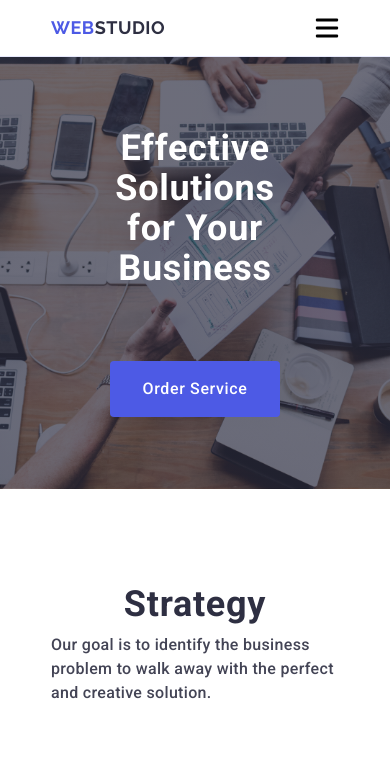
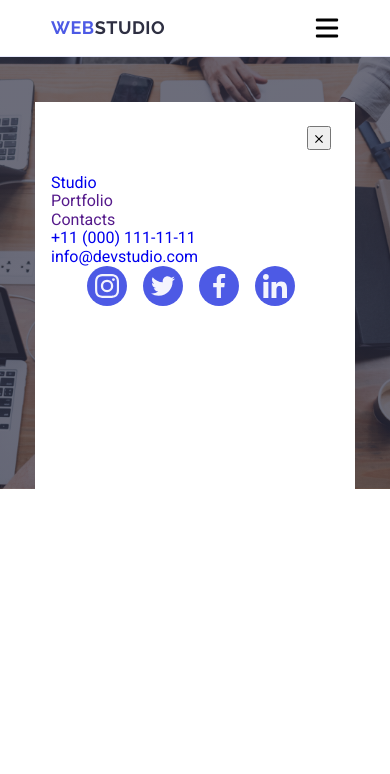
Before and after one commit to Nikel-Stanislav/goit-markup-hw-06, a plain HTML site: page index.html in a window 390 px wide. Shown: the top 774 px of the page. Drawn offline with nearby package versions, Linux system fonts and the light colour scheme.

Commit message:
mobile-menu

```diff
--- a/css/styles.css
+++ b/css/styles.css
@@ -693,8 +693,10 @@ img {
 }
 
 .modal {
-  width: 408px;
-  min-height: 584px;
+  /* width: 408px;
+  min-height: 584px; */ /*6 work*/
+  width: 288px;
+  min-height: 623px;
   border-radius: 4px;
   background-color: #fcfcfc;
   box-shadow: 0 1px 1px 0 rgba(0, 0, 0, 0.14), 0 1px 3px 0 rgba(0, 0, 0, 0.12),
@@ -919,7 +921,52 @@ img {
 }
 
 /* ----------------------------------------------------- */
-/* --------------------------TABLET@-------------------- */
+/* -----------------------mobile-menu------------------- */
+
+.mobile-backdrop {
+  width: 100%;
+  height: 100%;
+  position: fixed;
+  top: 0;
+  opacity: 0;
+  pointer-events: none;
+  visibility: hidden;
+}
+.mobile-is-open {
+  opacity: 2;
+  pointer-events: auto;
+  visibility: visible;
+}
+
+.mobile-modal {
+  width: 320px;
+  min-height: 640px;
+  background: #fff;
+  position: absolute;
+  top: 50%;
+  left: 50%;
+  transform: translate(-50%, -50%);
+  padding: 72px 24px 40px 16px;
+}
+
+.mobile-button {
+  position: absolute;
+  top: 24px;
+  right: 24px;
+  width: 24px;
+  height: 24px;
+  border-radius: 50%;
+  padding: 0;
+  background-color: #e7e9fc;
+  cursor: pointer;
+  border: 1px solid #2e2f42;
+  display: flex;
+  align-items: center;
+  justify-content: center;
+  border: none;
+}
+
+/* -------------------------TABLET@--------------------- */
 
 @media screen and (min-width: 768px) {
   /* ------------------------header--------------------- */
@@ -1046,9 +1093,14 @@ img {
   }
 
   .footer-button {
-    margin-bottom: 96px;
+    margin: 0;
   }
   /* --------------------------------------------------- */
+
+  .modal {
+    width: 408px;
+    min-height: 584px;
+  }
 }
 
 /* ----------------------------------------------------- */
--- a/index.html
+++ b/index.html
@@ -496,7 +496,7 @@
         </div>
       </div>
     </footer>
-    <!-- <div class="backdrop">
+    <div class="backdrop">
       <div class="modal">
         <button type="button" class="modal-open-btn">
           <svg class="modal-close-icon" width="8" height="8">
@@ -580,6 +580,76 @@
           <button type="submit" class="modal-button">Send</button>
         </form>
       </div>
-    </div> -->
+    </div>
+    <div class="mobile-backdrop mobile-is-open">
+      <div class="mobile-modal">
+        <div class="mobile-button">
+          <button type="button" class="mobile-open-btn">
+            <svg class="mobile-close-icon" width="8" height="8">
+              <use href="./images/icons.svg#icon-close-black"></use>
+            </svg>
+          </button>
+        </div>
+        <nav class="mobile-menu">
+          <ul class="mobile-menu-list">
+            <li class="mobile-menu-item">
+              <a href="./index.html" class="mobile-menu-link">Studio</a>
+            </li>
+            <li class="mobile-menu-item">
+              <a href="" class="mobile-menu-link">Portfolio</a>
+            </li>
+            <li class="mobile-menu-item">
+              <a href="" class="mobile-menu-link">Contacts</a>
+            </li>
+          </ul>
+        </nav>
+        <address class="mobile-addres">
+          <ul class="mobile-addres-list">
+            <li class="mobile-addres-item">
+              <a href="tel:+110001111111" class="mobile-addres-link"
+                >+11 (000) 111-11-11</a
+              >
+            </li>
+            <li class="mobile-addres-item">
+              <a href="mailto:info@devstudio.com" class="mobile-addres-link"
+                >info@devstudio.com</a
+              >
+            </li>
+          </ul>
+        </address>
+        <div class="mobile-socials">
+          <ul class="icon-list">
+            <li class="icon-item">
+              <a href="" class="icon-link">
+                <svg class="icon-icon" width="24" height="24">
+                  <use href="./images/icons.svg#icon-instagram"></use>
+                </svg>
+              </a>
+            </li>
+            <li class="icon-item">
+              <a href="" class="icon-link">
+                <svg class="icon-icon" width="24" height="24">
+                  <use href="./images/icons.svg#icon-twitter"></use>
+                </svg>
+              </a>
+            </li>
+            <li class="icon-item">
+              <a href="" class="icon-link">
+                <svg class="icon-icon" width="24" height="24">
+                  <use href="./images/icons.svg#icon-facebook"></use>
+                </svg>
+              </a>
+            </li>
+            <li class="icon-item">
+              <a href="" class="icon-link">
+                <svg class="icon-icon" width="24" height="24">
+                  <use href="./images/icons.svg#icon-linkedin"></use>
+                </svg>
+              </a>
+            </li>
+          </ul>
+        </div>
+      </div>
+    </div>
   </body>
 </html>
```
